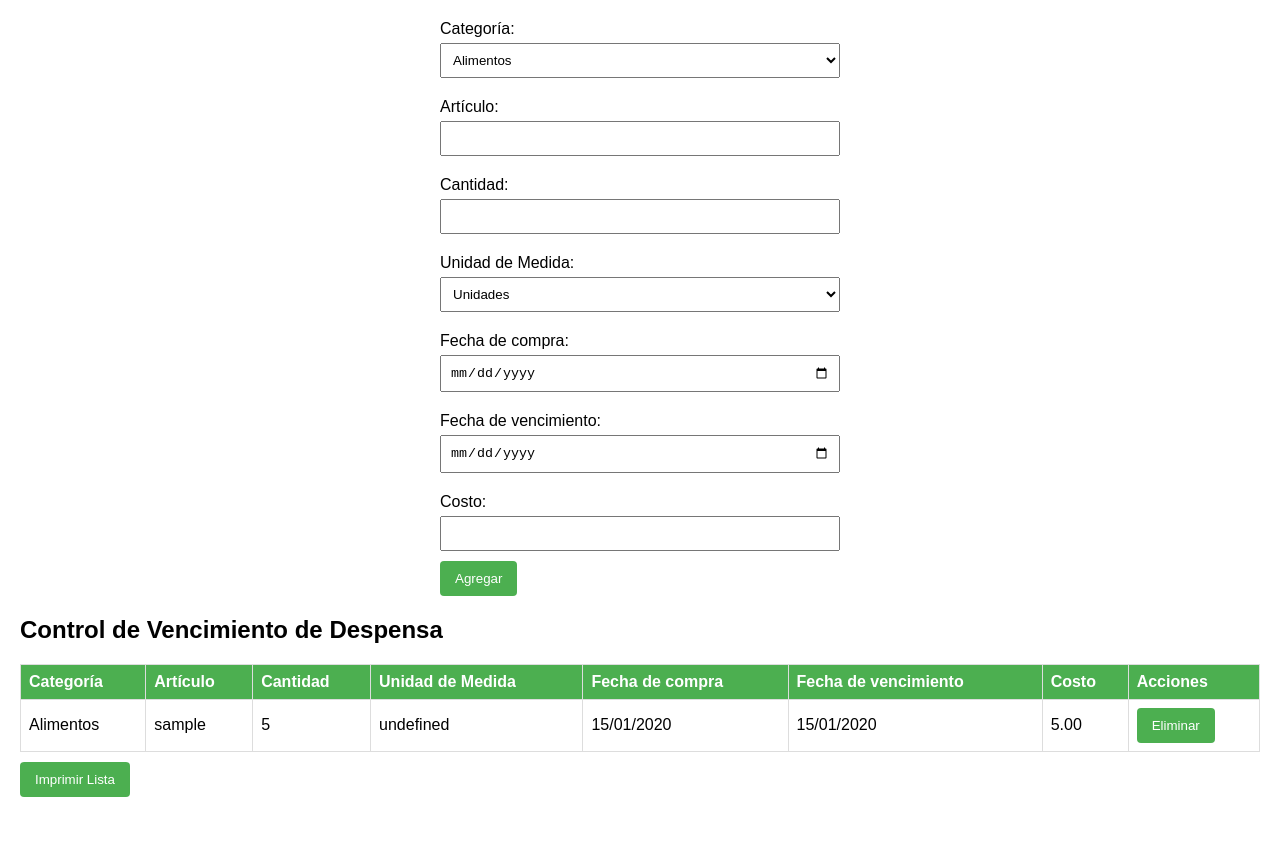
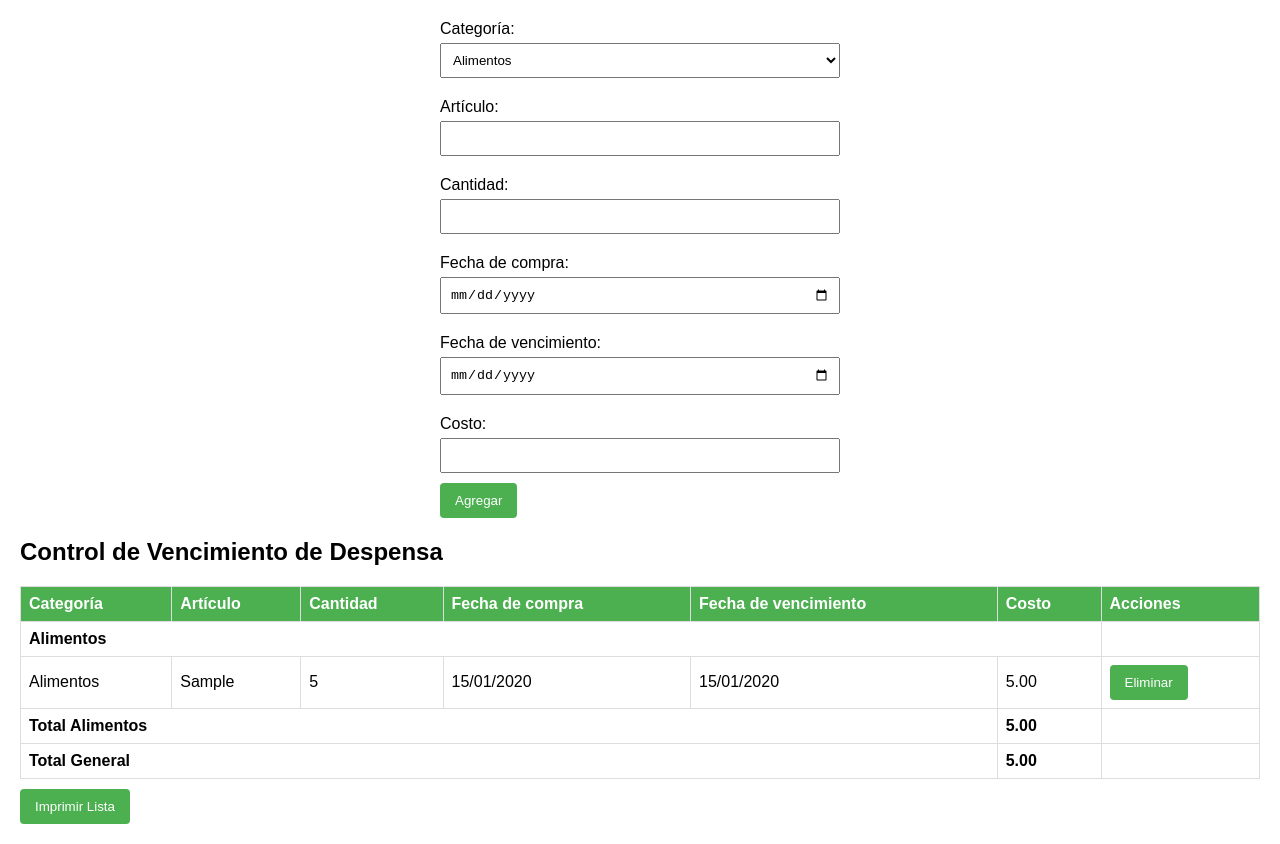
Before and after one commit to diego-allsafe/Gestion_despensa, a plain HTML site: page index.html in a window 1280 px wide. Both pictures are taken after typing "Sample", "5", "2020-01-15", "2020-01-15", "5" into the empty fields and a click on the button "Agregar". Before the commit the page ends 817 px from the top, so only its background shows below. Drawn offline with Linux system fonts and the light colour scheme.

Commit message:
modifique html, css y js

```diff
--- a/index.html
+++ b/index.html
@@ -23,14 +23,6 @@
       <label for="cantidad">Cantidad:</label>
       <input type="number" id="cantidad" required />
 
-      <label for="unidad-medida">Unidad de Medida:</label>
-      <select id="unidad-medida" required>
-        <option value="Unidades">Unidades</option>
-        <option value="Litros">Litros</option>
-        <option value="Kilogramos">Kilogramos</option>
-        <option value="Gramos">Gramos</option>
-      </select>
-
       <label for="fecha-compra">Fecha de compra:</label>
       <input type="date" id="fecha-compra" required />
 
@@ -52,7 +44,6 @@
             <th>Categoría</th>
             <th>Artículo</th>
             <th>Cantidad</th>
-            <th>Unidad de Medida</th>
             <th>Fecha de compra</th>
             <th>Fecha de vencimiento</th>
             <th>Costo</th>
--- a/script.js
+++ b/script.js
@@ -1,42 +1,24 @@
 var listaDespensa = [];
-var articulosExistentes = [];
 
 function agregarArticulo() {
   var categoria = document.getElementById("categoria").value;
-  var articuloInput = document.getElementById("articulo");
+  var articulo = document.getElementById("articulo").value;
   var cantidad = document.getElementById("cantidad").value;
-  var unidadMedida = document.getElementById("unidad-medida").value;
   var fechaCompra = document.getElementById("fecha-compra").value;
   var fechaVencimiento = document.getElementById("fecha-vencimiento").value;
   var costo = document.getElementById("costo").value;
 
-  var articulo = articuloInput.value.toLowerCase();
-
-  if (
-    articulo &&
-    cantidad &&
-    unidadMedida &&
-    fechaCompra &&
-    fechaVencimiento &&
-    costo
-  ) {
+  if (articulo && cantidad && fechaCompra && fechaVencimiento && costo) {
     var nuevoArticulo = {
       categoria: categoria,
       articulo: articulo,
       cantidad: cantidad,
-      unidadMedida: unidadMedida,
       fechaCompra: fechaCompra,
       fechaVencimiento: fechaVencimiento,
       costo: parseFloat(costo),
     };
 
     listaDespensa.push(nuevoArticulo);
-
-    // Agregar el artículo a la lista de existentes solo si no existe
-    if (!articulosExistentes.includes(articulo)) {
-      articulosExistentes.push(articulo);
-    }
-
     document.getElementById("formulario-despensa").reset();
     actualizarListaVisual();
   } else {
@@ -61,12 +43,21 @@ function actualizarListaVisual() {
   });
 
   listaDespensa.forEach(function (articulo, index) {
+    if (articulo.categoria !== categoriaActual) {
+      categoriaActual = articulo.categoria;
+      var espacioCategoria = document.createElement("tr");
+      espacioCategoria.innerHTML = `
+        <td colspan="6"><strong>${categoriaActual}</strong></td>
+        <td></td>
+      `;
+      tablaDespensa.appendChild(espacioCategoria);
+    }
+
     var nuevaFila = document.createElement("tr");
     nuevaFila.innerHTML = `
       <td>${articulo.categoria}</td>
       <td>${articulo.articulo}</td>
       <td>${articulo.cantidad}</td>
-      <td>${articulo.unidadMedidaAbreviada}</td>
       <td>${formatoFecha(articulo.fechaCompra)}</td>
       <td>${formatoFecha(articulo.fechaVencimiento)}</td>
       <td>${articulo.costo.toFixed(2)}</td>
@@ -101,13 +92,10 @@ function actualizarListaVisual() {
     ) {
       var nuevaFilaTotalCategoria = document.createElement("tr");
       nuevaFilaTotalCategoria.innerHTML = `
-        <td colspan="3"></td>
-        <td><strong>Total ${categoriaActual}</strong></td>
+        <td colspan="5"><strong>Total ${categoriaActual}</strong></td>
         <td><strong>${totalPorCategoria[categoriaActual].toFixed(
           2
         )}</strong></td>
-        <td></td>
-        <td></td>
         <td></td>
       `;
       tablaDespensa.appendChild(nuevaFilaTotalCategoria);
@@ -118,21 +106,14 @@ function actualizarListaVisual() {
 
   var nuevaFilaTotalGeneral = document.createElement("tr");
   nuevaFilaTotalGeneral.innerHTML = `
-    <td colspan="3"></td>
-    <td><strong>Total General</strong></td>
+    <td colspan="5"><strong>Total General</strong></td>
     <td><strong>${totalGeneral.toFixed(2)}</strong></td>
-    <td></td>
-    <td></td>
     <td></td>
   `;
 
   tablaDespensa.appendChild(nuevaFilaTotalGeneral);
 
   localStorage.setItem("listaDespensa", JSON.stringify(listaDespensa));
-  localStorage.setItem(
-    "articulosExistentes",
-    JSON.stringify(articulosExistentes)
-  );
 }
 
 function imprimirLista() {
@@ -144,32 +125,15 @@ function eliminarArticulo(index) {
   actualizarListaVisual();
 }
 
+window.onload = function () {
+  var storedList = localStorage.getItem("listaDespensa");
+  if (storedList) {
+    listaDespensa = JSON.parse(storedList);
+    actualizarListaVisual();
+  }
+};
+
 function formatoFecha(fecha) {
   var partes = fecha.split("-");
   return `${partes[2]}/${partes[1]}/${partes[0]}`;
 }
-
-window.onload = function () {
-  var storedList = localStorage.getItem("listaDespensa");
-  var storedArticulosExistentes = localStorage.getItem("articulosExistentes");
-
-  if (storedList) {
-    listaDespensa = JSON.parse(storedList);
-  }
-
-  if (storedArticulosExistentes) {
-    articulosExistentes = JSON.parse(storedArticulosExistentes);
-  }
-
-  actualizarListaVisual();
-};
-
-// Código para el autocompletado
-document.addEventListener("DOMContentLoaded", function () {
-  var articuloInput = document.getElementById("articulo");
-  new Awesomplete(articuloInput, {
-    list: articulosExistentes,
-    minChars: 1,
-    autoFirst: true,
-  });
-});
--- a/styles.css
+++ b/styles.css
@@ -50,9 +50,6 @@ td {
   border: 1px solid #ddd;
   padding: 8px;
   text-align: left;
-  white-space: nowrap; /* Evita que el texto se divida en varias líneas */
-  overflow: hidden;
-  text-overflow: ellipsis; /* Agrega puntos suspensivos (...) si el texto es demasiado largo */
 }
 
 th {
```
